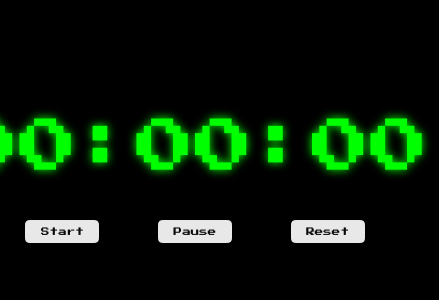
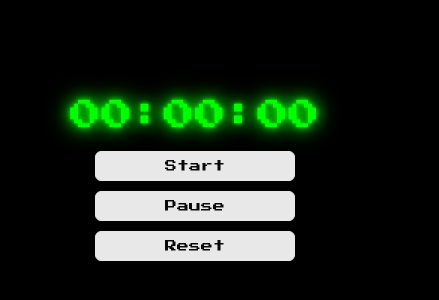
Before and after one commit to bharath-dev7/D-C-T, a plain HTML site: page index.html in a window 390 px wide. Shown: the part 242-542 px from the top of the page, 439 px wide, since content can reach past the window. Drawn offline with Linux system fonts and the light colour scheme.

Commit message:
fixed readme &  made the projct responsive

```diff
--- a/styles.css
+++ b/styles.css
@@ -1,32 +1,38 @@
-*{
-    padding: 0%;
-    margin: 0%;
+* {
+    padding: 0;
+    margin: 0;
     font-family: 'Press Start 2P', cursive, sans-serif;
+    box-sizing: border-box;
 }
 
-
-body{
+body {
     background-color: #000;
     color: #fff;
-    font-family: 'Press Start 2P', cursive;
 }
-.main-cont{
+
+.main-cont {
     display: flex;
     justify-content: center;
     align-items: center;
     height: 100vh;
-}
-
-.timer{
-    font-size: 15vmin;
-    text-align: center;
-    color: #00ff00;
-    text-shadow: 0 0 10px #00ff00;
+    width: 100%;
+    max-width: 70vmin;
+    margin: 0 auto;
+    padding: 10px;
 }
 
 
+.timer {
+    font-size: clamp(24px, 10vmin, 80px);
+    text-align: center;
+    color: #00ff00;
+    text-shadow:
+        0 0 5px #00ff00,
+        0 0 15px #00ff00,
+        0 0 25px #00ff00;
+}
 
-.timer span{
+.timer span {
     display: inline-block;
     margin: 0 10px;
 }
@@ -34,8 +40,8 @@ body{
 
 button {
     color: #090909;
-  padding: 0.7em 1.7em;
-  font-size: 2.2vmin;
+    padding: clamp(8px, 1.5vmin, 14px) clamp(12px, 3vmin, 20px);
+    font-size: clamp(12px, 2vmin, 18px);
     border-radius: 0.5em;
     background: #e8e8e8;
     cursor: pointer;
@@ -45,11 +51,65 @@ button {
 
 button:active {
     color: #666;
-  box-shadow: inset 4px 4px 12px #c5c5c5, inset -4px -4px 12px #ffffff;
+    box-shadow: inset 4px 4px 12px #c5c5c5,
+                inset -4px -4px 12px #ffffff;
 }
-
 
 button:hover {
     background: #d8d8d8;
     border-color: #d8d8d8;
 }
+
+
+.controls {
+    display: flex;
+    gap: 10px;
+    justify-content: center;
+    margin-top: 20px;
+}
+
+@media (prefers-color-scheme: dark) {
+    body {
+        background-color: #121212;
+        color: #e0e0e0;
+    }
+
+    .timer {
+        color: #76ff03;
+        text-shadow:
+            0 0 5px #76ff03,
+            0 0 15px #76ff03,
+            0 0 25px #76ff03;
+    }
+
+    button {
+        background: #424242;
+        border: 1px solid #424242;
+        color: #e0e0e0;
+    }
+
+    button:hover {
+        background: #616161;
+        border-color: #616161;
+    }
+
+    button:active {
+        color: #bdbdbd;
+        box-shadow: inset 4px 4px 12px #9e9e9e,
+                    inset -4px -4px 12px #ffffff;
+    }
+}
+@media (max-width: 600px) {
+    .timer {
+        font-size: clamp(20px, 8vmin, 60px);
+    }
+    .controls {
+        flex-direction: column;
+        width: 100%;
+        align-items: center;
+    }
+    button {
+        width: 100%;
+        max-width: 200px;
+    }
+}
```
Also changed, not shown: index.html (+1 -0 lines), script.js (line endings or trailing spaces), 1 other file. Lines whose indentation alone changed are shown as unchanged.
